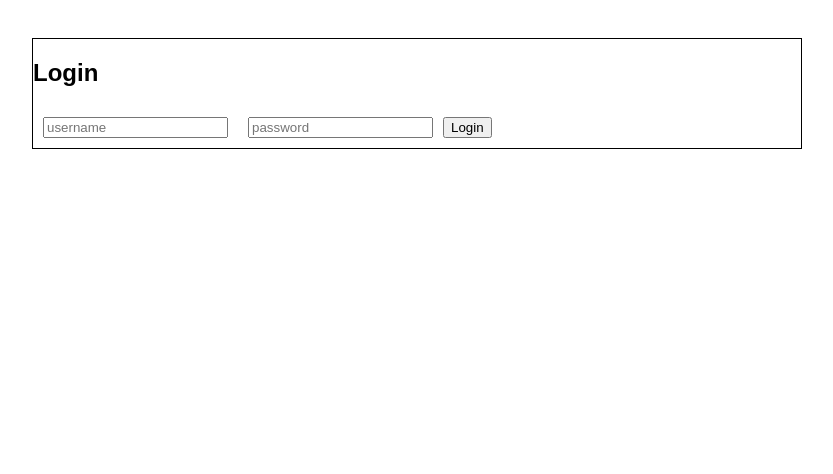
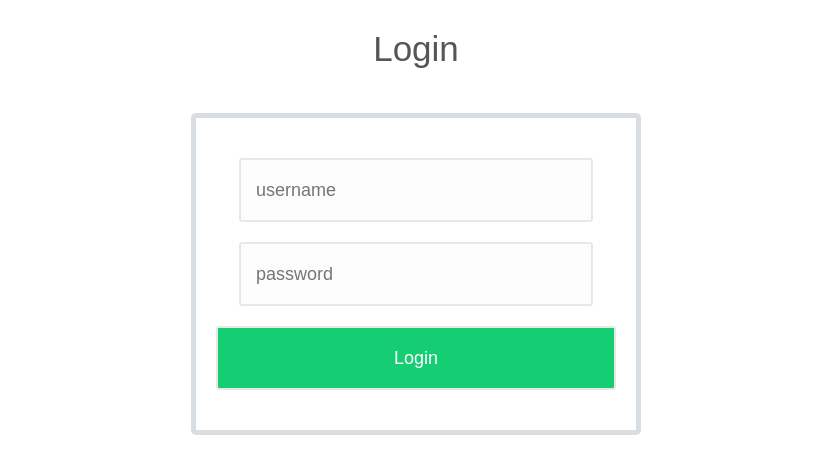
Before and after one commit to nital-patel/wave-client, a React (Create React App) app in the folder code/wdi/unit3/homework/client/: page /login in a window 1280 px wide. Shown: the top 474 px of the page, without its empty margins (224-1057 px from the left). Built offline with nearby package versions, Linux system fonts and the light colour scheme.

Commit message:
Add login style

```diff
--- a/code/wdi/unit3/homework/client/src/App.css
+++ b/code/wdi/unit3/homework/client/src/App.css
@@ -70,3 +70,65 @@ input {
 .title {
   padding-bottom: 50px
 }
+.container {
+  width: 450px;
+  margin: 0 auto;
+  display: block;
+
+}
+.login-form {
+  border: 5px solid #d8dee2;
+  border-radius: 5px;
+  padding: 20px;;
+  background-color: #ffffff;
+  text-align: center;
+  width: 400px;
+  margin: 0 auto;
+  display: block;
+}
+.h1 {
+  display: block;
+  font-size: 2em;
+  font-weight: bold;
+}
+.login {
+  font-weight: 200;
+  color: #565656;
+  margin: 0 auto 45px;
+  font-size: 35px;
+  line-height: 38px;
+  text-transform: none;
+  letter-spacing: 0;
+  text-align: center;
+  box-sizing: border-box;
+  margin-top: 30px;
+}
+.form-input {
+  width: 80%;
+  margin: 20px auto;
+  border: 2px solid #e7e7e7;
+  background: #fcfcfc;
+  padding: 15px;
+  display: block;
+  font-size: 18px;
+  text-align: left;
+  border-radius: 3px;
+  height: auto;
+  line-height: 30px;
+}
+.btn {
+  width: 100%;
+  margin: 20px 0;
+  border: 2px solid #e7e7e7;
+  background: #15CD72;
+  padding: 15px;
+  display: block;
+  font-size: 18px;
+  text-align: center;
+  border-radius: 3px;
+  line-height: 30px;
+  cursor: pointer;
+  color: #ffffff;
+
+
+}
--- a/code/wdi/unit3/homework/client/src/components/auth/Login.js
+++ b/code/wdi/unit3/homework/client/src/components/auth/Login.js
@@ -59,14 +59,14 @@ class Login extends Component{
         render(){
           console.log(this.state)
         return(
-            <div className='login item section'>
-                <h2>Login</h2>
+            <div className='container'>
+                <h1 className="login">Login</h1>
                 {/* nital, put in an action that is the route you want to call the auth methods on */}
-                <form onSubmit={(e) => this.handleFormSubmit(e)}>
+                <form className="login-form" onSubmit={(e) => this.handleFormSubmit(e)}>
 
-                    <input type='text' name='username' placeholder='username' value={this.state.username} onChange={this.handleInputChange}></input>
-                    <input type='password' name='password' placeholder='password' value={this.state.password} onChange={this.handleInputChange}></input>
-                    <button type='submit'>Login</button>
+                    <input className="form-input" type='text' name='username' placeholder='username' value={this.state.username} onChange={this.handleInputChange}></input>
+                    <input className="form-input"  type='password' name='password' placeholder='password' value={this.state.password} onChange={this.handleInputChange}></input>
+                    <button className="btn" type='submit'>Login</button>
                 </form>
 
             </div>
```
Also changed, not shown: 1 other file (tests, documents, lock files or other folders).
